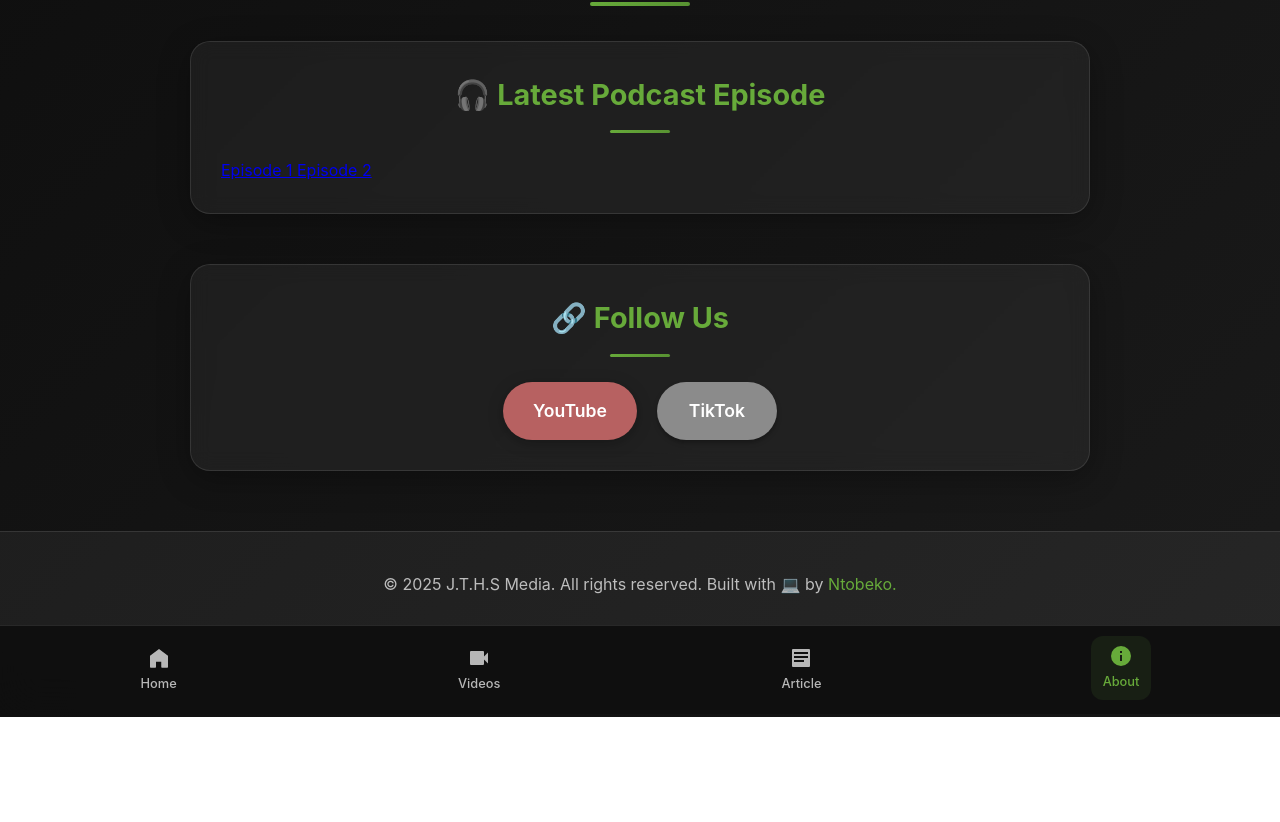
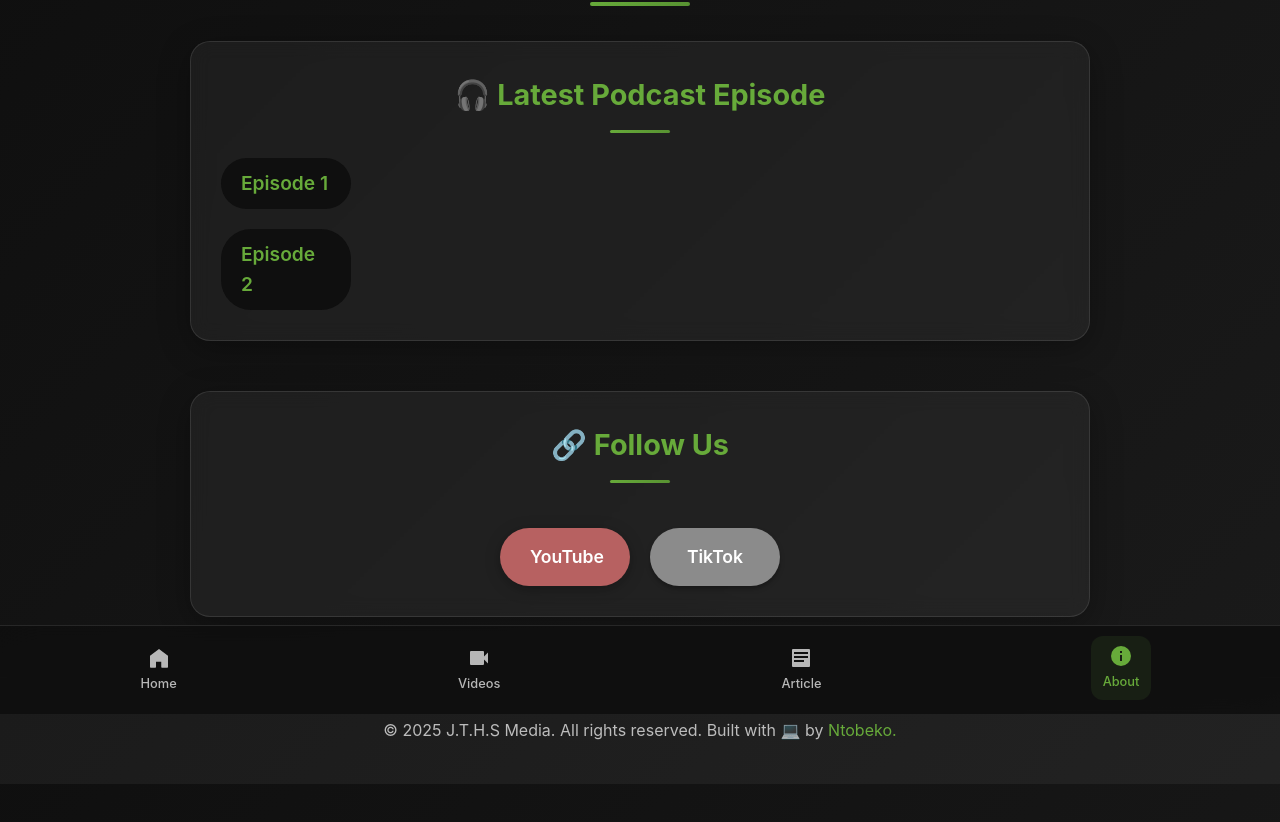
Before and after one commit to NKOGallardo/J.T.H.S-Media, a plain HTML site: page Main.html in a window 1280 px wide. Shown: the part 86-908 px from the top of the page. Before the commit the page ends 803 px from the top, so only its background shows below. Drawn offline with Linux system fonts and the light colour scheme.

Commit message:
Update Styel.css
Styling new buttons for links

```diff
--- a/Styel.css
+++ b/Styel.css
@@ -425,18 +425,20 @@ html {
 }
 
 /* Podcast Section */
-.section iframe {
-  width: 100%;
-  height: 400px;
-  border: none;
-  border-radius: 15px;
-  box-shadow: 0 8px 25px rgba(0,0,0,0.3);
-  transition: transform 0.3s ease;
+.section a {
+  display: block;
+  text-decoration: none;
+  color: #67aa3a;
+  font-weight: 600;
+  font-size: 1.2rem;
+  margin-top: 20px;
+  transition: color 0.3s ease, transform 0.3s ease;
+  background-color: #0f0f0f;
+  width: 130px;
+  padding: 10px 20px;
+  border-radius: 30px;
 }
 
-.section iframe:hover {
-  transform: scale(1.02);
-}
 
 /* Social Links */
 .social-links {
@@ -590,10 +592,6 @@ html {
     font-size: 1.5rem;
   }
 
-  .section iframe {
-    height: 300px;
-  }
-
   .social-links {
     flex-direction: column;
     align-items: center;
@@ -632,10 +630,6 @@ html {
 
   .section h2 {
     font-size: 1.3rem;
-  }
-
-  .section iframe {
-    height: 250px;
   }
 
   .social-links a {
```
